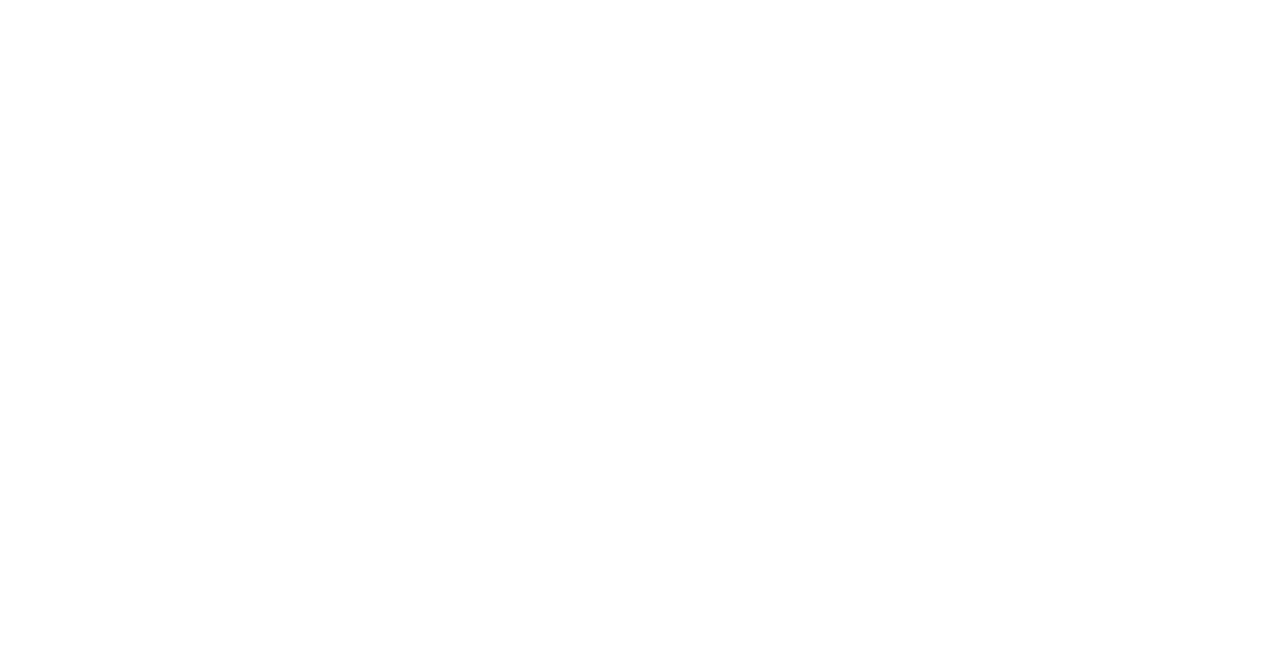
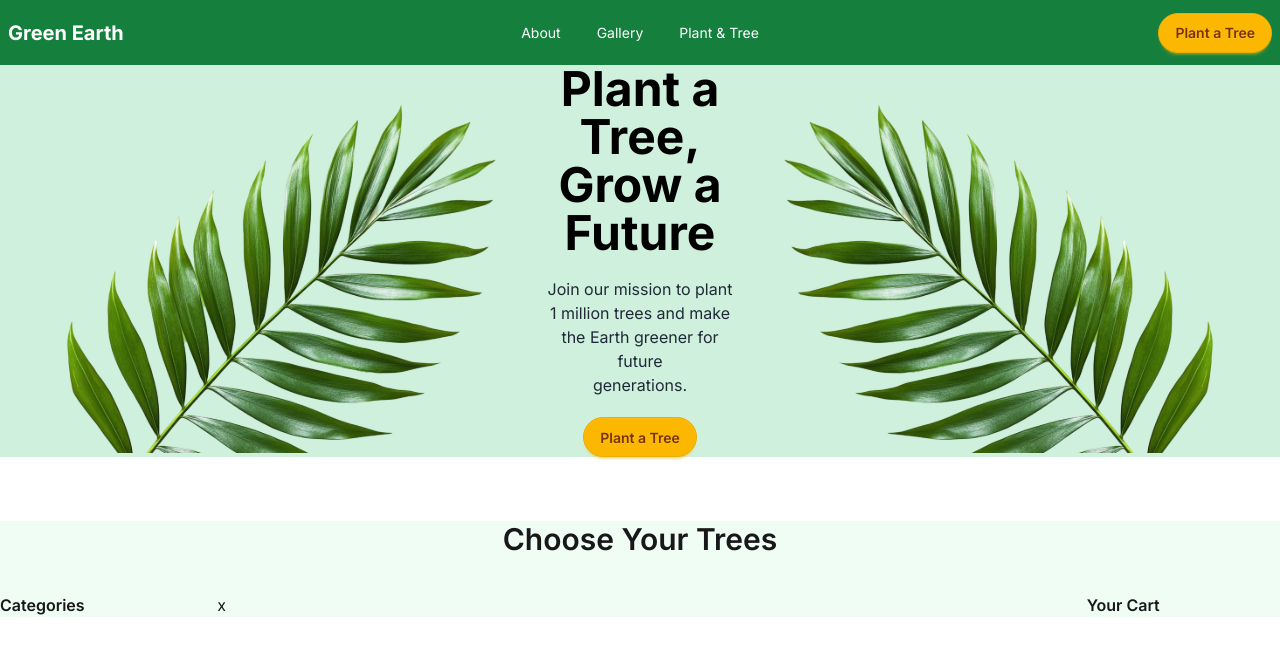
Before and after one commit to Rakibul29h/Green_Earth, a plain HTML site: page index.html in a window 1280 px wide. Drawn offline with nearby package versions, Linux system fonts and the light colour scheme.

Commit message:
header section done

```diff
--- a/index.html
+++ b/index.html
@@ -1,12 +1,113 @@
 <!DOCTYPE html>
 <html lang="en">
-<head>
-    <meta charset="UTF-8">
-    <meta name="viewport" content="width=device-width, initial-scale=1.0">
+  <head>
+    <meta charset="UTF-8" />
+    <meta name="viewport" content="width=device-width, initial-scale=1.0" />
     <title>Green Earth</title>
 
-</head>
-<body>
+    <!-- stylesheet of css -->
+    <link rel="stylesheet" href="./style/style.css" />
+    <!-- daisi ui and tailwind css added -->
+    <link
+      href="https://cdn.jsdelivr.net/npm/daisyui@5"
+      rel="stylesheet"
+      type="text/css"
+    />
+    <script src="https://cdn.jsdelivr.net/npm/@tailwindcss/browser@4"></script>
+    <!-- fontawesome cdn -->
+    <link
+      rel="stylesheet"
+      href="https://cdnjs.cloudflare.com/ajax/libs/font-awesome/7.0.1/css/all.min.css"
+      integrity="sha512-2SwdPD6INVrV/lHTZbO2nodKhrnDdJK9/kg2XD1r9uGqPo1cUbujc+IYdlYdEErWNu69gVcYgdxlmVmzTWnetw=="
+      crossorigin="anonymous"
+      referrerpolicy="no-referrer"
+    />
+  </head>
+  <body class="inter ">
+    <!-- header section -->
+    <header class="max-w-[1920px] mx-auto mb-16">
+      <!-- nav section  -->
+      <section class="bg-[#15803d] w-full">
+        <div class="navbar text-white max-w-[1650px] mx-auto">
+          <div class="navbar-start max-w-[1650px] mx-auto">
+            <div class="dropdown">
+              <div tabindex="0" role="button" class="btn btn-ghost lg:hidden">
+                <svg
+                  xmlns="http://www.w3.org/2000/svg"
+                  class="h-5 w-5"
+                  fill="none"
+                  viewBox="0 0 24 24"
+                  stroke="currentColor"
+                >
+                  <path
+                    stroke-linecap="round"
+                    stroke-linejoin="round"
+                    stroke-width="2"
+                    d="M4 6h16M4 12h8m-8 6h16"
+                  />
+                </svg>
+              </div>
+              <ul
+                tabindex="0"
+                class="menu menu-sm dropdown-content bg-green-700 rounded-box z-1 mt-3 w-52 p-2 shadow"
+              >
+                <li><a href="">About</a></li>
+                <li><a href="">Gallery</a></li>
+                <li><a href="">Plant & Tree</a></li>
+              </ul>
+            </div>
+            <a class="text-xl font-bold">Green Earth</a>
+          </div>
+          <div class="navbar-center hidden lg:flex">
+            <ul class="menu menu-horizontal px-1 space-x-3">
+              <li><a href="">About</a></li>
+              <li><a href="">Gallery</a></li>
+              <li><a href="">Plant & Tree</a></li>
+            </ul>
+          </div>
+          <div class="navbar-end">
+            <!-- <a class="btn bg-[#facc15] rounded-full text-[#15803d] font-semibold">Plant a Tree</a> -->
+            <button class="btn rounded-full btn-warning">Plant a Tree</button>
+          </div>
+        </div>
+      </section>
 
-</body>
+      <!-- banner section -->
+      <section class="bg-[#cff0dc] flex items-center">
+        <img src="./assets/hero-leaf1.png" alt="" />
+        <div class="text-center space-y-5">
+          <h1 class="text-5xl text-black font-bold">
+            Plant a Tree, Grow a Future
+          </h1>
+          <p class="text-[#1f2937]">
+            Join our mission to plant 1 million trees and make the Earth greener
+            for future <br />
+            generations.
+          </p>
+          <button class="btn rounded-full btn-warning">Plant a Tree</button>
+        </div>
+        <img src="./assets/hero-leaf2.png" alt="" />
+      </section>
+    </header>
+
+    <!-- main section start -->
+     <main class="max-w-[1920px] mx-auto bg-[#f0fdf4]">
+        <section class="max-w-[1650px] mx-auto ">
+            <h1 class=" font-semibold text-center my-9 text-3xl">Choose Your Trees</h1>
+            <div class="grid grid-cols-6 gap-6">
+                <div>
+                    <p class="font-lg font-semibold">Categories</p>
+                </div>
+                <div class="col-span-4 grid grid-cols-3 gap-6">
+                    <div>
+                        x
+                    </div>
+                </div>
+                <div>
+                    <p class="font-lg font-semibold">Your Cart</p>
+                </div>
+            </div>
+        </section>
+     </main>
+  </body>
 </html>
--- /dev/null
+++ b/style/style.css
@@ -0,0 +1,5 @@
+@import url('https://fonts.googleapis.com/css2?family=Inter:ital,opsz,wght@0,14..32,100..900;1,14..32,100..900&display=swap');
+
+.inter{
+  font-family: "Inter", sans-serif;
+}
```
Also changed, not shown: script/index.js (added), tailwind.config.js (added).
